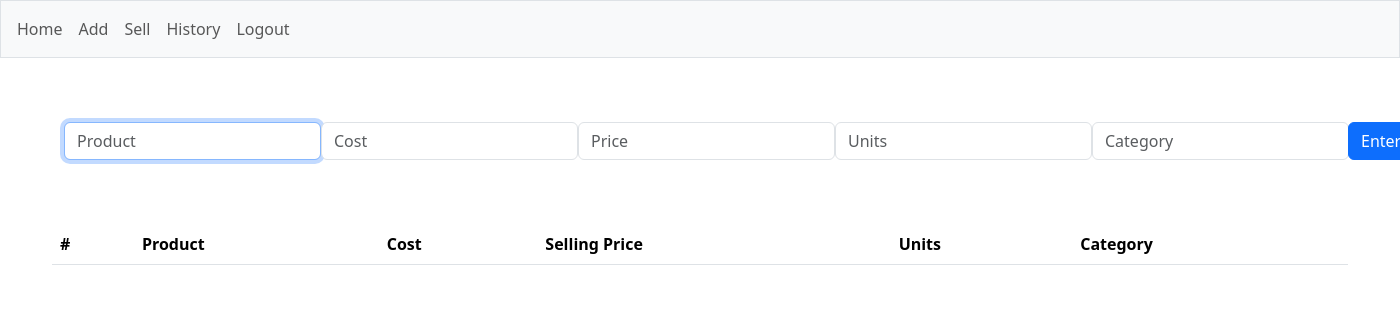
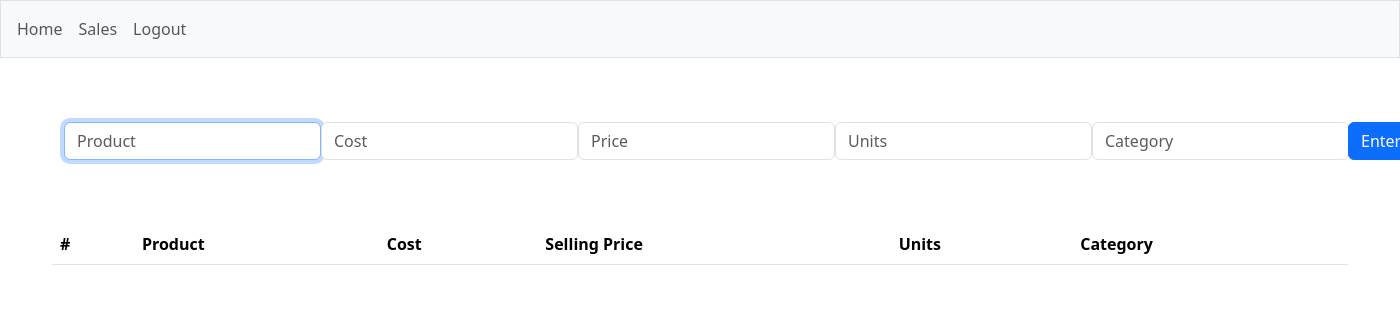
Before and after one commit to Vit22-2/product_manager, a Flask app: page / in a window 1400 px wide. Shown: the top 328 px of the page. Run offline with Flask 3, Linux system fonts and the light colour scheme; the visitor is signed in with stand-in values (Sample User, id 1); data that the repository does not hold is empty; some libraries are stand-ins or nearby versions.

Commit message:
feat: Removed few nav-items

```diff
--- a/templates/layout.html
+++ b/templates/layout.html
@@ -13,13 +13,11 @@
 
 </head>
 <body>
-    <nav class="bg-light border navbar navbar-expand-md navbar-light px-2">
+    <nav class="bg-light border navbar navbar-expand-md px-2">
             {% if session["user_id"] %}
             <ul class="navbar-nav m-0">
                 <li class="nav-item"><a class="nav-link" href="/">Home</a></li>
-                <li class="nav-item"><a class="nav-link" href="">Add</a></li>
-                <li class="nav-item"><a class="nav-link" href="">Sell</a></li>
-                <li class="nav-item"><a class="nav-link" href="">History</a></li>
+                <li class="nav-item"><a class="nav-link" href="">Sales</a></li>
             </ul>
             <ul class="navbar-nav m-0">
                 <li class="nav-item"><a class="nav-link" href="/logout">Logout</a></li>
```
